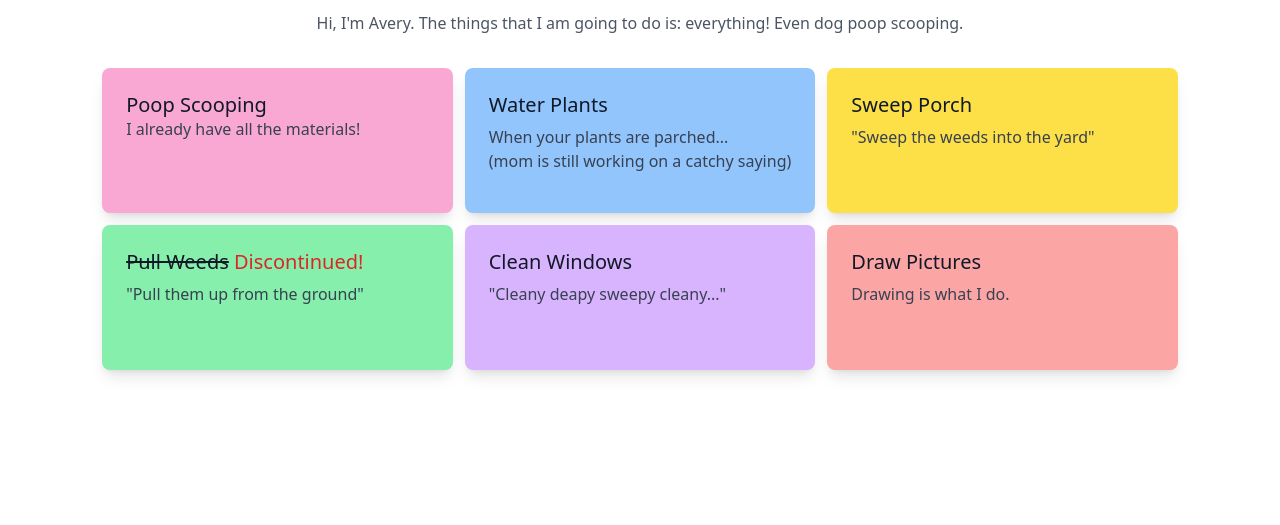
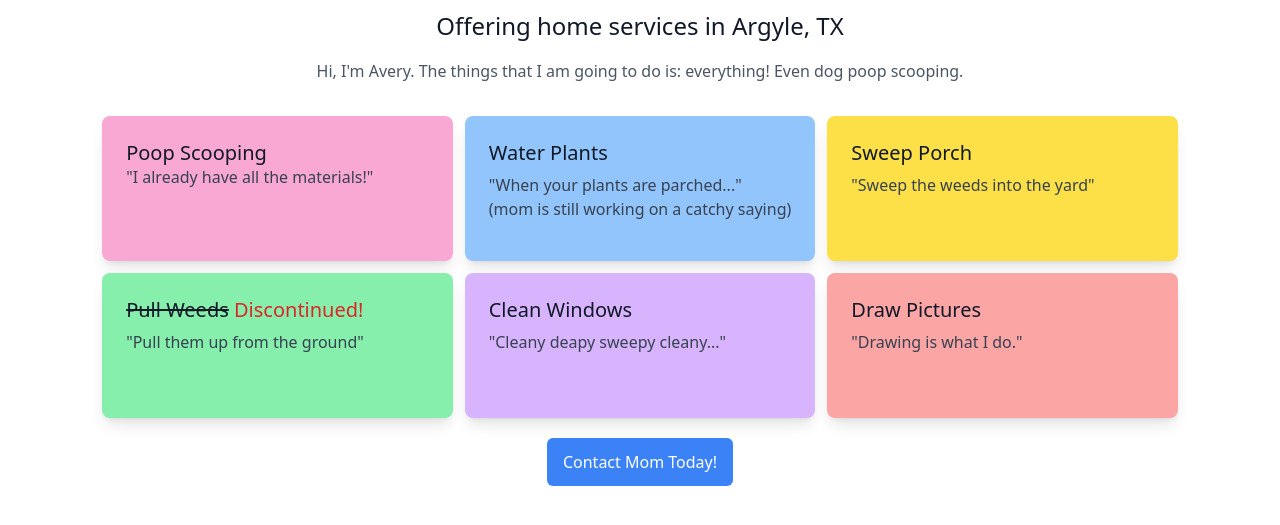
Before and after one commit to LandonRGeorge/20220627_avery_website, a website: page index.html in a window 1280 px wide. Shown: the part 523-1048 px from the top of the page. Before the commit the page ends 989 px from the top, so only its background shows below. Drawn offline with Linux system fonts and the light colour scheme.

Commit message:
progress

```diff
--- a/index.html
+++ b/index.html
@@ -5,7 +5,7 @@
     <meta name="viewport"
           content="width=device-width, user-scalable=no, initial-scale=1.0, maximum-scale=1.0, minimum-scale=1.0">
     <meta http-equiv="X-UA-Compatible" content="ie=edge">
-    <title>Document</title>
+    <title>Avery George's Home Service</title>
     <link rel="stylesheet" href="output.css">
 </head>
 <body>
@@ -18,6 +18,7 @@
             <div class="text-center lg:w-2/3 w-full">
                 <h1 class="title-font sm:text-4xl text-3xl mb-4 font-medium text-gray-900">Avery George's Very Good Home
                     Service</h1>
+                <h2 class="title-font sm:text-2xl text-xl mb-4 font-medium text-gray-900 font-light">Offering home services in Argyle, TX</h1>
                 <p class="mb-8 leading-relaxed">Hi, I'm Avery. The things that I am going to do is: everything! Even dog
                     poop scooping.</p>
 
@@ -27,13 +28,13 @@
                     <div class="block p-6 rounded-lg shadow-lg bg-pink-300">
                         <h5 class="text-gray-900 text-xl leading-tight font-medium">Poop Scooping</h5>
                         <p class="text-gray-700 text-base mb-4">
-                            I already have all the materials!
+                            "I already have all the materials!"
                         </p>
                     </div>
                     <div class="block p-6 rounded-lg shadow-lg bg-blue-300">
                         <h5 class="text-gray-900 text-xl leading-tight font-medium mb-2">Water Plants</h5>
                         <p class="text-gray-700 text-base mb-4">
-                            When your plants are parched...</br>(mom is still working on a catchy saying)
+                            "When your plants are parched..."</br>(mom is still working on a catchy saying)
                         </p>
                     </div>
                     <div class="block p-6 rounded-lg shadow-lg bg-yellow-300">
@@ -57,11 +58,12 @@
                     <div class="block p-6 rounded-lg shadow-lg bg-red-300 max-w-md">
                         <h5 class="text-gray-900 text-xl leading-tight font-medium mb-2">Draw Pictures</h5>
                         <p class="text-gray-700 text-base mb-4">
-                            Drawing is what I do.
+                            "Drawing is what I do."
                         </p>
                     </div>
                 </div>
             </div>
+            <div class="bg-blue-500 hover:bg-blue-600 cursor-default rounded-md text-white px-4 py-3 my-5"><a href="tel:817-597-8218" class="">Contact Mom Today!</a></div>
         </div>
 
 
```
Also changed, not shown: output.css.
